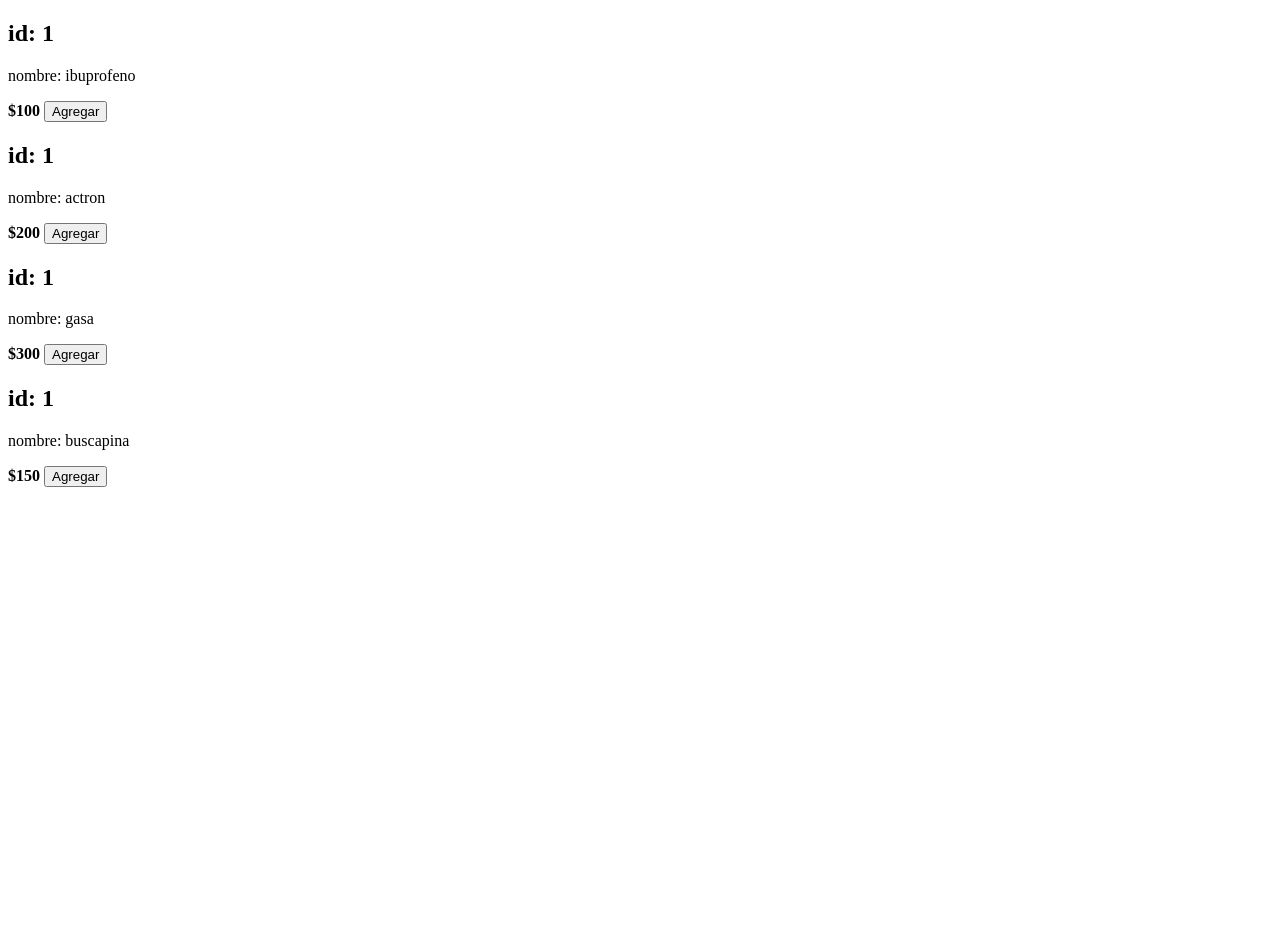
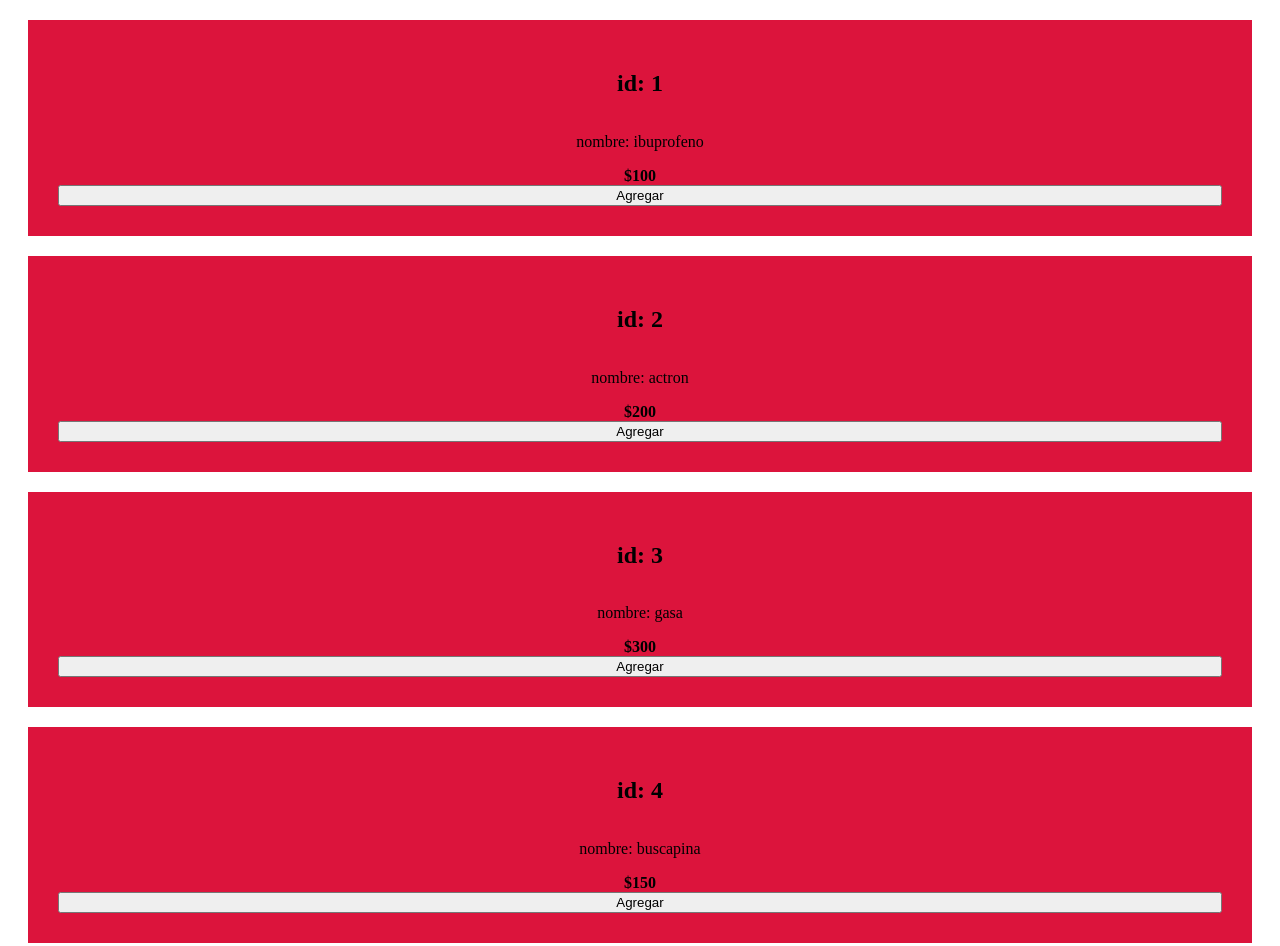
Before and after one commit to AlanGomeez/mi-repo-js, a plain HTML site: page index.html in a window 1280 px wide. Before the commit the page ends 800 px from the top, so only its background shows below. Drawn offline with Linux system fonts and the light colour scheme.

Commit message:
se arreglo

```diff
--- a/main.js
+++ b/main.js
@@ -82,16 +82,16 @@
 
 const productos = [
     {id: 1, nombre: "ibuprofeno", precio: 100},
-    {id: 1, nombre: "actron", precio: 200},
-    {id: 1, nombre: "gasa", precio: 300},
-    {id: 1, nombre: "buscapina", precio: 150},
+    {id: 2, nombre: "actron", precio: 200},
+    {id: 3, nombre: "gasa", precio: 300},
+    {id: 4, nombre: "buscapina", precio: 150},
 ];
 
-// localStorage.setItem("productos", JSON.stringify(productos));
+localStorage.setItem("productos", JSON.stringify(productos));
 
 const agregar = (id) => {
 //quiero encontrar(find) el item que en su id sea === igual al id que pase por parametro
-    let producto = producto.find((item) => item.id === id);
+    let producto = productos.find((item) => item.id === id);
     console.log(producto);
 };
 
@@ -99,10 +99,12 @@ const agregar = (id) => {
 productos.forEach((item) => {
     let div = document.createElement("div");
     div.innerHTML = `
+    <div class="color">
         <h2>id: ${item.id}</h2>
         <p>nombre: ${item.nombre}</p>
         <b>$${item.precio}</b>
         <button id="boton${item.id}">Agregar</button>
+    </div>
     `;
     document.body.append(div);
 
--- a/style.css
+++ b/style.css
@@ -1,4 +1,4 @@
-/* .color{
+.color{
     display: flex;
     justify-content: center;
     flex-direction: column;
@@ -6,4 +6,4 @@
     padding: 30px;
     margin: 20px;
     background-color:crimson;
-} */
+}
```
